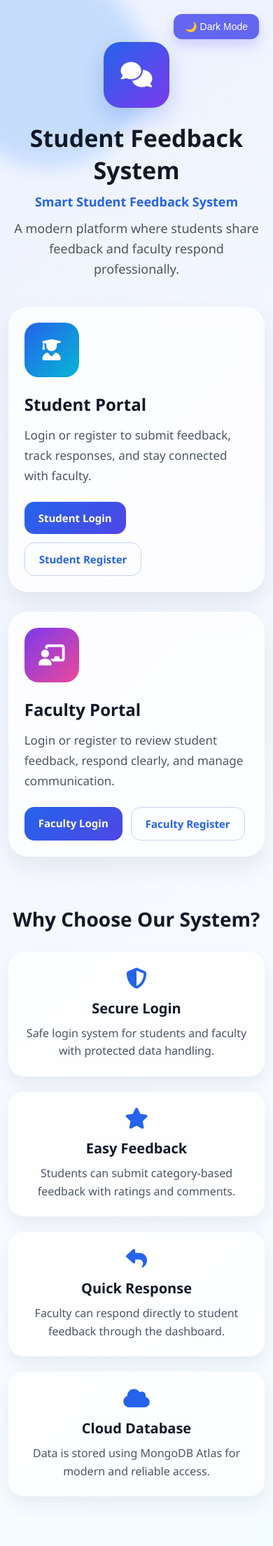
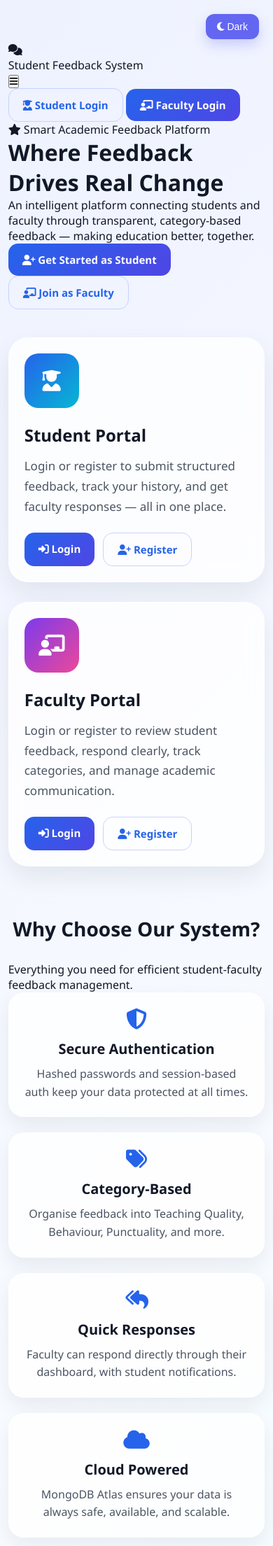
Before and after one commit to Koushindra12/Feedback_System, a Flask app: page / in a window 390 px wide; the page is wider, and only the part inside the window is pictured. Shown: the top 2209 px of that part at 70% size. Run offline with Flask 3, Linux system fonts and the light colour scheme.

Commit message:
Enhance home page with meta tags and navigation
Updated the home page to include a description meta tag, improved accessibility with aria-labels, and enhanced the layout with a mobile navigation toggle. Adjusted footer content for better clarity and added theme toggle functionality.

```diff
--- a/templates/home.html
+++ b/templates/home.html
@@ -3,114 +3,179 @@
 <head>
   <meta charset="UTF-8">
   <meta name="viewport" content="width=device-width, initial-scale=1.0">
+  <meta name="description" content="Student Feedback System — A modern digital platform for students to share feedback and faculty to respond professionally.">
   <title>Student Feedback System | Home</title>
   <link rel="stylesheet" href="{{ url_for('static', filename='style.css') }}">
   <link rel="stylesheet" href="https://cdnjs.cloudflare.com/ajax/libs/font-awesome/6.5.0/css/all.min.css">
 </head>
 <body class="landing-body">
-    <button id="themeToggle" class="theme-btn">🌙 Dark Mode</button>
 
-    <div class="bg-shape shape1"></div>
-    <div class="bg-shape shape2"></div>
+  <!-- Background blobs -->
+  <div class="blob blob-1"></div>
+  <div class="blob blob-2"></div>
+  <div class="blob blob-3"></div>
+
+  <!-- Dark mode toggle -->
+  <button id="themeToggle" class="theme-btn" aria-label="Toggle dark mode">
+    <i class="fa-solid fa-moon" id="themeIcon"></i>
+    <span id="themeLabel">Dark</span>
+  </button>
 
   <div class="landing-container">
-        <div class="brand-box">
-            <div class="brand-icon">
-                <i class="fa-solid fa-comments"></i>
+
+    <!-- NAV -->
+    <nav class="landing-nav">
+      <div class="nav-brand">
+        <div class="nav-brand-icon"><i class="fa-solid fa-comments"></i></div>
+        Student Feedback System
       </div>
-            <h1>Student Feedback System</h1>
-            <p class="subtitle">Smart Student Feedback System</p>
-            <p class="tagline">
-                A modern platform where students share feedback and faculty respond professionally.
-            </p>
+      <button class="mobile-nav-toggle" id="mobileNavToggle" aria-label="Toggle navigation">
+        <i class="fa-solid fa-bars"></i>
+      </button>
+      <div class="nav-links" id="navLinks">
+        <a href="{{ url_for('student_login') }}" class="btn btn-outline" id="nav-student-login">
+          <i class="fa-solid fa-user-graduate"></i> Student Login
+        </a>
+        <a href="{{ url_for('faculty_login') }}" class="btn" id="nav-faculty-login">
+          <i class="fa-solid fa-chalkboard-user"></i> Faculty Login
+        </a>
       </div>
+    </nav>
 
-        <div class="portal-grid">
-            <div class="portal-card">
-                <div class="portal-top student-theme">
-                    <i class="fa-solid fa-user-graduate"></i>
-                </div>
-                <h2>Student Portal</h2>
-                <p>Login or register to submit feedback, track responses, and stay connected with faculty.</p>
-                <div class="portal-actions">
-                    <a href="{{ url_for('student_login') }}" class="btn">Student Login</a>
-                    <a href="{{ url_for('student_register') }}" class="btn btn-outline">Student Register</a>
+    <!-- HERO -->
+    <div class="hero-box">
+      <div class="hero-badge"><i class="fa-solid fa-star"></i> Smart Academic Feedback Platform</div>
+      <h1>Where Feedback Drives <span class="gradient-text">Real Change</span></h1>
+      <p>An intelligent platform connecting students and faculty through transparent, category-based feedback — making education better, together.</p>
+      <div class="hero-cta">
+        <a href="{{ url_for('student_register') }}" class="btn" id="hero-student-register">
+          <i class="fa-solid fa-user-plus"></i> Get Started as Student
+        </a>
+        <a href="{{ url_for('faculty_register') }}" class="btn btn-outline" id="hero-faculty-register">
+          <i class="fa-solid fa-chalkboard-user"></i> Join as Faculty
+        </a>
       </div>
     </div>
 
-            <div class="portal-card">
-                <div class="portal-top faculty-theme">
-                    <i class="fa-solid fa-chalkboard-user"></i>
+    <!-- PORTAL CARDS -->
+    <div class="portal-grid">
+      <div class="portal-card student-card">
+        <div class="portal-top student-theme"><i class="fa-solid fa-user-graduate"></i></div>
+        <h2>Student Portal</h2>
+        <p>Login or register to submit structured feedback, track your history, and get faculty responses — all in one place.</p>
+        <div class="portal-actions">
+          <a href="{{ url_for('student_login') }}" class="btn" id="student-login-btn">
+            <i class="fa-solid fa-right-to-bracket"></i> Login
+          </a>
+          <a href="{{ url_for('student_register') }}" class="btn btn-outline" id="student-register-btn">
+            <i class="fa-solid fa-user-plus"></i> Register
+          </a>
         </div>
+      </div>
+
+      <div class="portal-card faculty-card">
+        <div class="portal-top faculty-theme"><i class="fa-solid fa-chalkboard-user"></i></div>
         <h2>Faculty Portal</h2>
-                <p>Login or register to review student feedback, respond clearly, and manage communication.</p>
+        <p>Login or register to review student feedback, respond clearly, track categories, and manage academic communication.</p>
         <div class="portal-actions">
-                    <a href="{{ url_for('faculty_login') }}" class="btn">Faculty Login</a>
-                    <a href="{{ url_for('faculty_register') }}" class="btn btn-outline">Faculty Register</a>
+          <a href="{{ url_for('faculty_login') }}" class="btn" id="faculty-login-btn">
+            <i class="fa-solid fa-right-to-bracket"></i> Login
+          </a>
+          <a href="{{ url_for('faculty_register') }}" class="btn btn-outline" id="faculty-register-btn">
+            <i class="fa-solid fa-user-plus"></i> Register
+          </a>
         </div>
       </div>
     </div>
 
+    <!-- FEATURES -->
     <section class="features-section">
       <h2 class="section-title">Why Choose Our System?</h2>
+      <p class="section-subtitle">Everything you need for efficient student-faculty feedback management.</p>
       <div class="features-grid">
-                <div class="feature-card">
-                    <i class="fa-solid fa-shield-halved"></i>
-                    <h3>Secure Login</h3>
-                    <p>Safe login system for students and faculty with protected data handling.</p>
+        <div class="feature-card" id="feat-security">
+          <div class="feature-icon"><i class="fa-solid fa-shield-halved"></i></div>
+          <h3>Secure Authentication</h3>
+          <p>Hashed passwords and session-based auth keep your data protected at all times.</p>
         </div>
-
-                <div class="feature-card">
-                    <i class="fa-solid fa-star"></i>
-                    <h3>Easy Feedback</h3>
-                    <p>Students can submit category-based feedback with ratings and comments.</p>
+        <div class="feature-card" id="feat-category">
+          <div class="feature-icon"><i class="fa-solid fa-tags"></i></div>
+          <h3>Category-Based</h3>
+          <p>Organise feedback into Teaching Quality, Behaviour, Punctuality, and more.</p>
         </div>
-
-                <div class="feature-card">
-                    <i class="fa-solid fa-reply"></i>
-                    <h3>Quick Response</h3>
-                    <p>Faculty can respond directly to student feedback through the dashboard.</p>
+        <div class="feature-card" id="feat-response">
+          <div class="feature-icon"><i class="fa-solid fa-reply-all"></i></div>
+          <h3>Quick Responses</h3>
+          <p>Faculty can respond directly through their dashboard, with student notifications.</p>
         </div>
-
-                <div class="feature-card">
-                    <i class="fa-solid fa-cloud"></i>
-                    <h3>Cloud Database</h3>
-                    <p>Data is stored using MongoDB Atlas for modern and reliable access.</p>
+        <div class="feature-card" id="feat-cloud">
+          <div class="feature-icon"><i class="fa-solid fa-cloud"></i></div>
+          <h3>Cloud Powered</h3>
+          <p>MongoDB Atlas ensures your data is always safe, available, and scalable.</p>
         </div>
       </div>
     </section>
 
+    <!-- HOW IT WORKS (steps + accordion help) -->
     <section class="steps-section">
       <h2 class="section-title">How It Works</h2>
+      <p class="section-subtitle">Three simple steps to better academic communication.</p>
       <div class="steps-grid">
         <div class="step-card">
           <div class="step-number">1</div>
-                    <h3>Register / Login</h3>
-                    <p>Students and faculty create accounts and login to their portals.</p>
+          <h3>Register &amp; Login</h3>
+          <p>Create your account as a student or faculty member — no mandatory photo upload required.</p>
         </div>
-
         <div class="step-card">
           <div class="step-number">2</div>
           <h3>Submit Feedback</h3>
-                    <p>Students choose faculty, category, rating, and write feedback easily.</p>
+          <p>Choose your faculty, pick a category, write your detailed feedback, and optionally attach a screenshot.</p>
         </div>
-
         <div class="step-card">
           <div class="step-number">3</div>
-                    <h3>Get Response</h3>
-                    <p>Faculty reviews feedback and sends responses through the dashboard.</p>
+          <h3>Get a Response</h3>
+          <p>Faculty reviews your submission and replies through their dashboard. You get notified instantly.</p>
         </div>
       </div>
     </section>
 
+    <!-- FAQ / HELP ACCORDION -->
+    <section class="help-section">
+      <h2 class="section-title">Help &amp; FAQ</h2>
+      <p class="section-subtitle">Quick answers to common questions.</p>
+      <div class="accordion">
+        <details class="accordion-item" id="faq-1">
+          <summary>How do I register as a student?</summary>
+          <div class="accordion-body">Click <strong>Student Register</strong>, fill in your roll number, name, department, email, and password. Profile photo is optional. Once registered, you can log in immediately.</div>
+        </details>
+        <details class="accordion-item" id="faq-2">
+          <summary>What categories can I use for feedback?</summary>
+          <div class="accordion-body">You can choose from: Teaching Quality, Communication Skills, Behaviour &amp; Attitude, Punctuality, Assignment &amp; Assessment, Classroom Management, Knowledge &amp; Expertise, or Other.</div>
+        </details>
+        <details class="accordion-item" id="faq-3">
+          <summary>Can faculty see who submitted feedback?</summary>
+          <div class="accordion-body">Yes — faculty can see the student name and roll number. This system promotes transparent, accountable feedback rather than anonymous submissions.</div>
+        </details>
+        <details class="accordion-item" id="faq-4">
+          <summary>How do I know when faculty has responded?</summary>
+          <div class="accordion-body">A notification banner will appear at the top of your Student Dashboard the next time you log in, alerting you to any new faculty replies.</div>
+        </details>
+        <details class="accordion-item" id="faq-5">
+          <summary>Is my password stored securely?</summary>
+          <div class="accordion-body">Absolutely. All passwords are hashed using Werkzeug's secure PBKDF2-SHA256 algorithm before being stored. Plaintext passwords are never kept.</div>
+        </details>
+      </div>
+    </section>
+
+  </div><!-- /.landing-container -->
+
+  <!-- FOOTER -->
   <footer class="footer">
     <div class="footer-container">
-
       <div class="footer-left">
-      <h2>Student Feedback System</h2>
-      <p>Smart digital platform for student feedback and faculty interaction.</p>
+        <h2><i class="fa-solid fa-comments" style="color:#60a5fa;margin-right:8px;"></i> Student Feedback System</h2>
+        <p>A smart digital platform connecting students and faculty for transparent, constructive academic feedback.</p>
       </div>
-
       <div class="footer-center">
         <h3>Project Info</h3>
         <p><i class="fa-solid fa-user"></i> Koushindra Kumar</p>
@@ -118,40 +183,46 @@
         <p><i class="fa-solid fa-building"></i> Shobhit University Gangoh (SRE)</p>
         <p><i class="fa-solid fa-calendar"></i> 2026</p>
       </div>
-
       <div class="footer-right">
         <h3>Quick Links</h3>
-      <a href="{{ url_for('student_login') }}">Student Login</a>
-      <a href="{{ url_for('faculty_login') }}">Faculty Login</a>
-      <a href="{{ url_for('student_register') }}">Register</a>
+        <a href="{{ url_for('student_login') }}"><i class="fa-solid fa-chevron-right" style="font-size:11px;margin-right:6px;"></i> Student Login</a>
+        <a href="{{ url_for('faculty_login') }}"><i class="fa-solid fa-chevron-right" style="font-size:11px;margin-right:6px;"></i> Faculty Login</a>
+        <a href="{{ url_for('student_register') }}"><i class="fa-solid fa-chevron-right" style="font-size:11px;margin-right:6px;"></i> Student Register</a>
+        <a href="{{ url_for('faculty_register') }}"><i class="fa-solid fa-chevron-right" style="font-size:11px;margin-right:6px;"></i> Faculty Register</a>
       </div>
-
     </div>
-
     <div class="footer-bottom">
-    <p>© 2026 Student Feedback System | Mini Project Lab</p>
+      <p>© 2026 Student Feedback System &nbsp;|&nbsp; Mini Project Lab &nbsp;|&nbsp; Shobhit University</p>
     </div>
   </footer>
-    </div>
 
   <script>
-        const toggleBtn = document.getElementById("themeToggle");
+    // Theme toggle
+    const toggle = document.getElementById('themeToggle');
+    const icon   = document.getElementById('themeIcon');
+    const label  = document.getElementById('themeLabel');
 
-        toggleBtn.addEventListener("click", () => {
-            document.body.classList.toggle("dark-mode");
+    function applyTheme(dark) {
+      document.body.classList.toggle('dark-mode', dark);
+      icon.className  = dark ? 'fa-solid fa-sun' : 'fa-solid fa-moon';
+      label.textContent = dark ? 'Light' : 'Dark';
+      localStorage.setItem('sgf-theme', dark ? 'dark' : 'light');
+    }
 
-            if (document.body.classList.contains("dark-mode")) {
-                toggleBtn.innerText = "☀ Light Mode";
-                localStorage.setItem("theme", "dark");
-            } else {
-                toggleBtn.innerText = "🌙 Dark Mode";
-                localStorage.setItem("theme", "light");
-            }
+    toggle.addEventListener('click', () => applyTheme(!document.body.classList.contains('dark-mode')));
+    applyTheme(localStorage.getItem('sgf-theme') === 'dark');
+
+    // Mobile nav toggle
+    const mobileNavToggle = document.getElementById('mobileNavToggle');
+    const navLinks = document.getElementById('navLinks');
+    if (mobileNavToggle && navLinks) {
+      mobileNavToggle.addEventListener('click', () => {
+        navLinks.classList.toggle('open');
       });
-
-        if (localStorage.getItem("theme") === "dark") {
-            document.body.classList.add("dark-mode");
-            toggleBtn.innerText = "☀ Light Mode";
+      // Close nav when a link is clicked
+      navLinks.querySelectorAll('a').forEach(a => {
+        a.addEventListener('click', () => navLinks.classList.remove('open'));
+      });
     }
   </script>
 </body>
```
Lines whose indentation alone changed are shown as unchanged.
